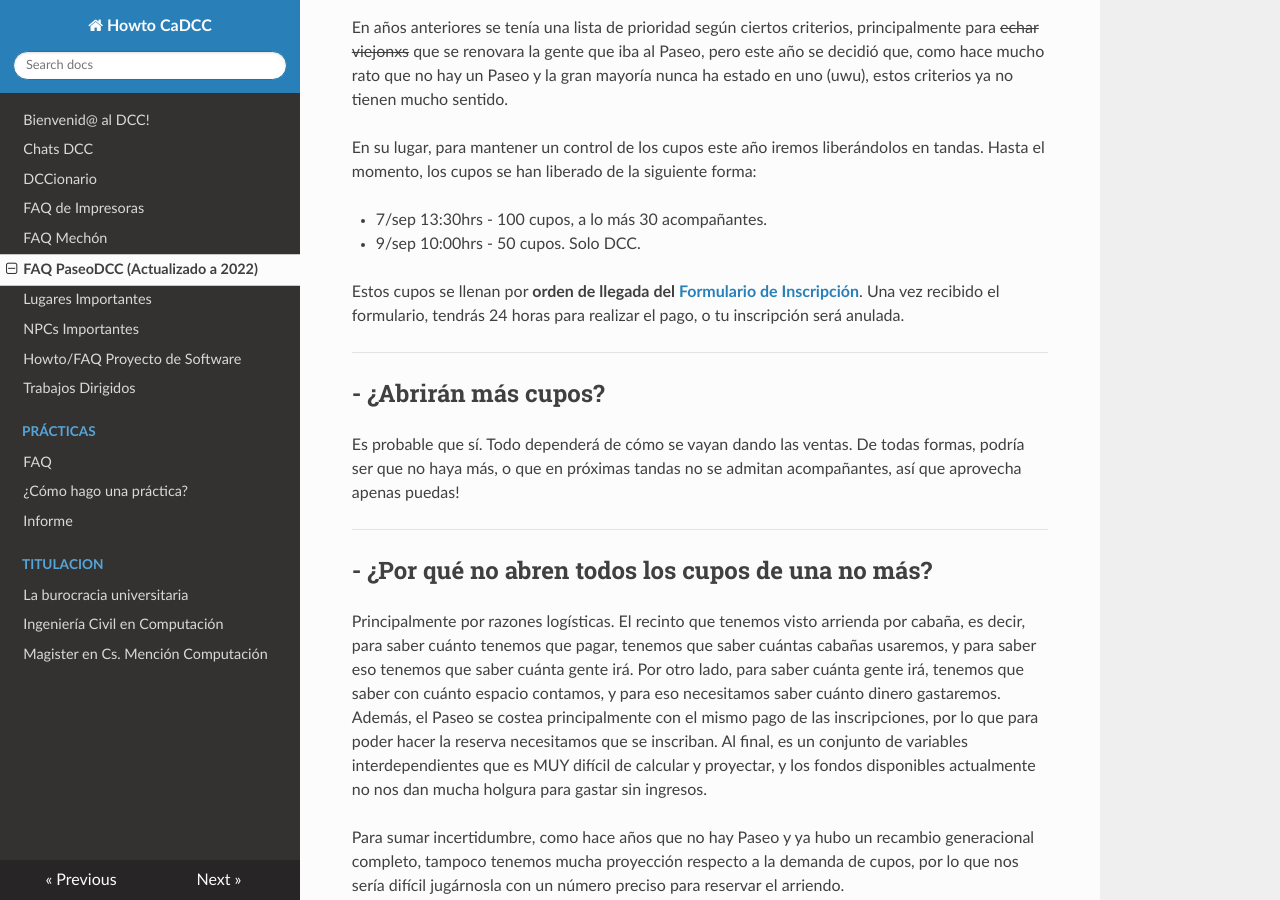
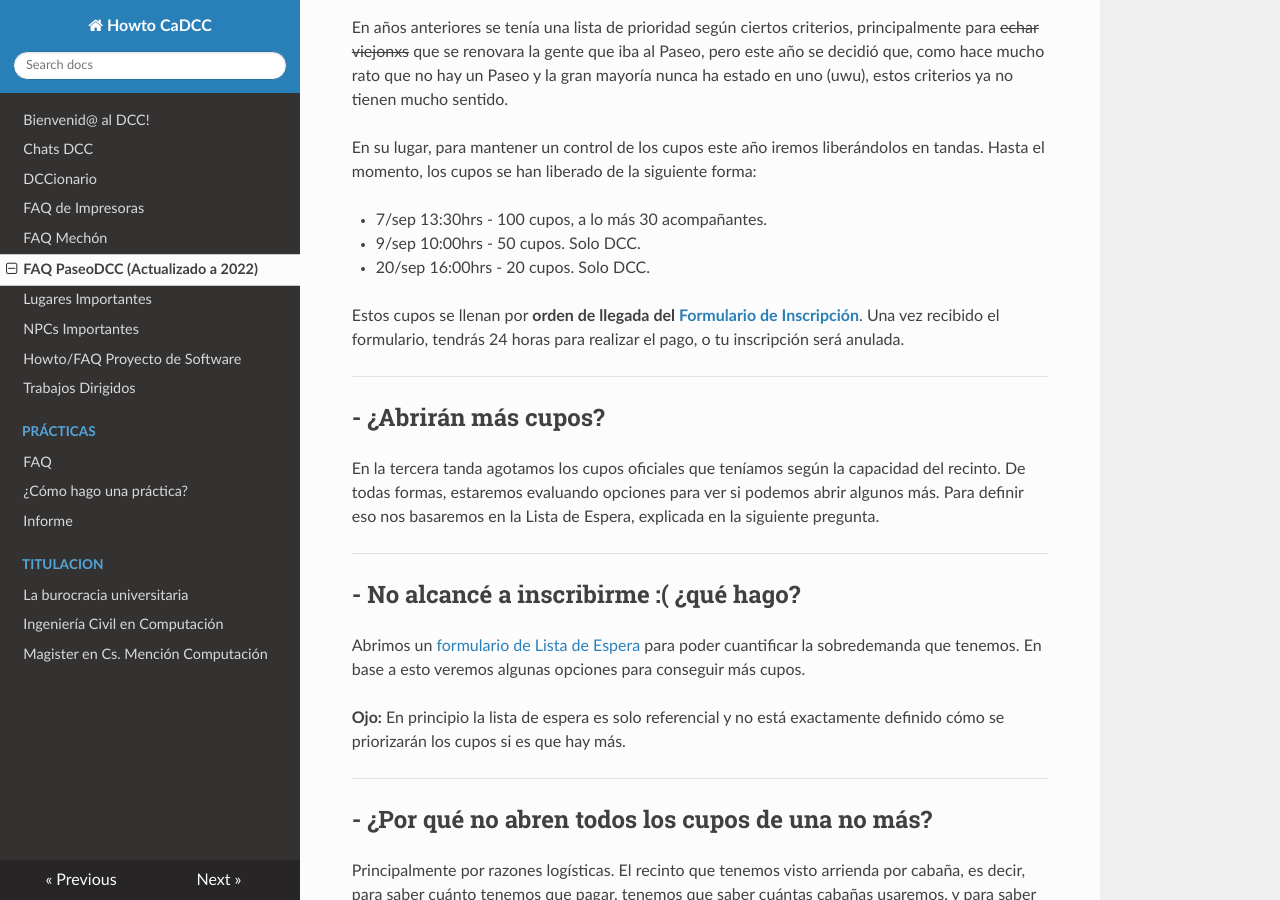
Before and after one commit to cadcc/howto, an MkDocs documentation site: the page built from docs/FAQ PaseoDCC.md, in a window 1280 px wide and 900 px high, scrolled down 3594 px. Built offline with MkDocs 1.6.1, drawn with Linux system fonts in a browser that asks for light colours; nearby versions of some CDN libraries.

Commit message:
Lista de Espera

```diff
--- a/docs/FAQ PaseoDCC.md
+++ b/docs/FAQ PaseoDCC.md
@@ -106,6 +106,7 @@ En su lugar, para mantener un control de los cupos este año iremos liberándolo
 
 - 7/sep 13:30hrs - 100 cupos, a lo más 30 acompañantes.
 - 9/sep 10:00hrs - 50 cupos. Solo DCC.
+- 20/sep 16:00hrs - 20 cupos. Solo DCC.
 
 Estos cupos se llenan por **orden de llegada del [Formulario de Inscripción](https://a.cadcc.cl/paseoDCC2022)**. Una vez recibido el formulario, tendrás 24 horas para realizar el pago, o tu inscripción será anulada.
 
@@ -113,7 +114,15 @@ Estos cupos se llenan por **orden de llegada del [Formulario de Inscripción](ht
 
 ## - ¿Abrirán más cupos?
 
-Es probable que sí. Todo dependerá de cómo se vayan dando las ventas. De todas formas, podría ser que no haya más, o que en próximas tandas no se admitan acompañantes, así que aprovecha apenas puedas!
+En la tercera tanda agotamos los cupos oficiales que teníamos según la capacidad del recinto. De todas formas, estaremos evaluando opciones para ver si podemos abrir algunos más. Para definir eso nos basaremos en la Lista de Espera, explicada en la siguiente pregunta.
+
+---
+
+## - No alcancé a inscribirme :( ¿qué hago?
+
+Abrimos un [formulario de Lista de Espera](https://forms.gle/y8jdj4q6vjnSDiWJA) para poder cuantificar la sobredemanda que tenemos. En base a esto veremos algunas opciones para conseguir más cupos.
+
+**Ojo:** En principio la lista de espera es solo referencial y no está exactamente definido cómo se priorizarán los cupos si es que hay más.
 
 ---
 
```
